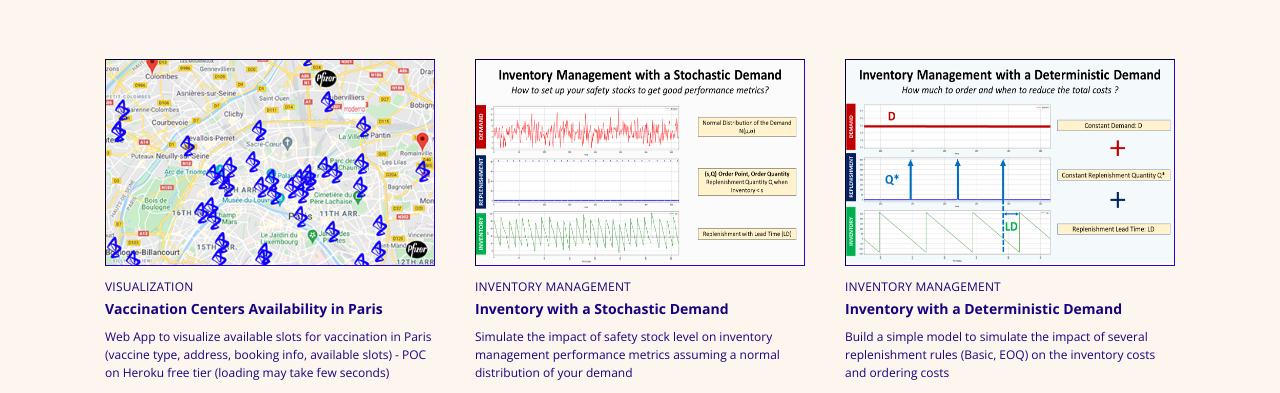
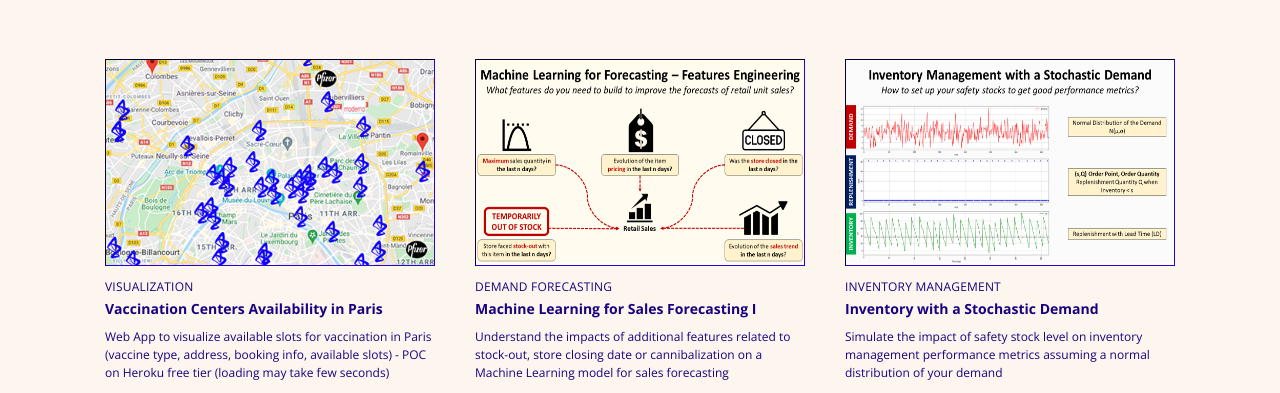
Before and after one commit to samirsaci/samirsaci.github.io, a plain HTML site: page index.html in a window 1280 px wide. Shown: the part 407-800 px from the top of the page. Drawn offline with nearby package versions, Linux system fonts and the light colour scheme.

Commit message:
New Articles

```diff
--- a/index.html
+++ b/index.html
@@ -104,6 +104,22 @@
                 </div>
             </div>
 
+            <!-- Machine Learning for Retail Sales Forecasting — Features Engineering -->
+            <div class="col-lg-4 col-md-6 portfolio-container">
+              <!-- Link -->
+              <a class="portfolio-box" href="https://s-saci95.medium.com/machine-learning-for-retail-sales-forecasting-features-engineering-4edfee7c9cbc" >
+                <img class="img-fluid" src="/static/img/features_engineering.png" alt=" Machine Learning for Sales Forecasting"/>
+                <div class="portfolio-box-caption">
+                  <div class="portfolio-box-caption-content"> Machine Learning for Sales Forecasting — Features Engineering </div>
+                </div>
+              </a>
+              <!-- Title-->
+              <div class="portfolio-category"> Demand Forecasting </div>
+              <div class="portfolio-box-title"> Machine Learning for Sales Forecasting I</div>
+              <div class="portfolio-box-description">Understand the impacts of additional features related to stock-out, store closing date or cannibalization on a Machine Learning model for sales forecasting
+
+                </div>
+            </div>
 
             <!-- Inventory Management for Retail — Stochastic Demand -->
             <div class="col-lg-4 col-md-6 portfolio-container">
```
Also changed, not shown: static/img/features_engineering.png (added).
